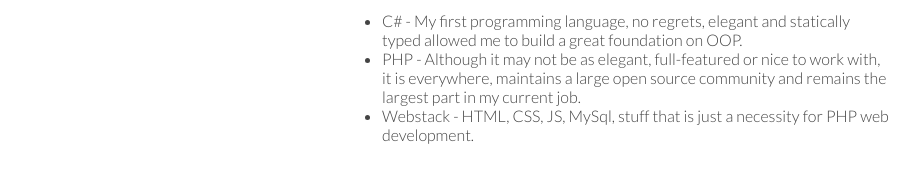
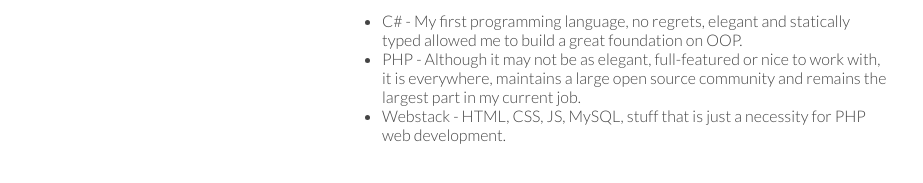
Before and after one commit to TimeToogo/elliotswebsite.com, a Jekyll site: the page built from about-me.md, in a window 1280 px wide. Shown: the part 533-716 px from the top of the page, without its empty margins (178-1101 px from the left). Built offline with Jekyll 4.4.1, drawn with Linux system fonts in a browser that asks for light colours; nearby versions of some CDN libraries; Markdown is read by kramdown in place of the engine named in the settings.

```diff
--- a/about-me.md
+++ b/about-me.md
@@ -30,4 +30,4 @@ Skills:
 
  - C# - My first programming language, no regrets, elegant and statically typed allowed me to build a great foundation on OOP.
  - PHP - Although it may not be as elegant, full-featured or nice to work with, it is everywhere, maintains a large open source community and remains the largest part in my current job.
- - Webstack - HTML, CSS, JS, MySql, stuff that is just a necessity for PHP web development.
+ - Webstack - HTML, CSS, JS, MySQL, stuff that is just a necessity for PHP web development.
```
